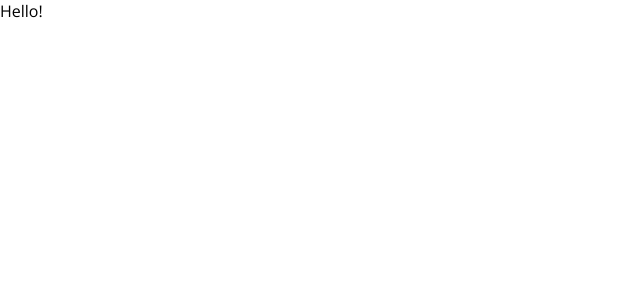
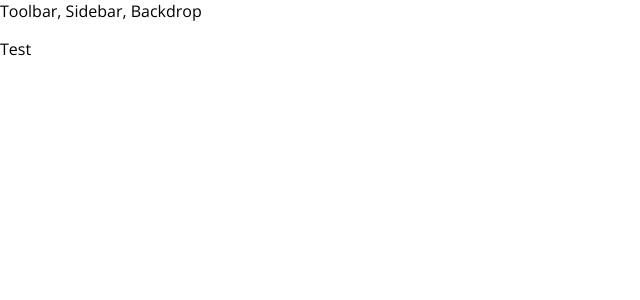
Before and after one commit to DavydovDenys/Burger_App, a React (Create React App) app: page / in a window 1280 px wide. Shown: the top 300 px of the page, without its empty margins (0-640 px from the left). Built offline with nearby package versions, Linux system fonts and the light colour scheme.

Commit message:
Creating a Layout.js component

```diff
--- a/public/index.html
+++ b/public/index.html
@@ -2,19 +2,19 @@
 <html lang="en">
   <head>
     <meta charset="utf-8" />
-    <link rel="icon" href="%PUBLIC_URL%/favicon.ico" />
+<!--    <link rel="icon" href="%PUBLIC_URL%/" />-->
     <meta name="viewport" content="width=device-width, initial-scale=1" />
     <meta name="theme-color" content="#000000" />
     <meta
       name="description"
       content="Web site created using create-react-app"
     />
-    <link rel="apple-touch-icon" href="%PUBLIC_URL%/logo192.png" />
+<!--    <link rel="apple-touch-icon" href="%PUBLIC_URL%/" />-->
     <!--
       manifest.json provides metadata used when your web app is installed on a
       user's mobile device or desktop. See https://developers.google.com/web/fundamentals/web-app-manifest/
     -->
-    <link rel="manifest" href="%PUBLIC_URL%/manifest.json" />
+<!--    <link rel="manifest" href="%PUBLIC_URL%/manifest.json" />-->
     <!--
       Notice the use of %PUBLIC_URL% in the tags above.
       It will be replaced with the URL of the `public` folder during the build.
--- a/src/App.js
+++ b/src/App.js
@@ -1,12 +1,16 @@
-import React from 'react';
+import React, {Component} from 'react';
+import Layout from "./components/Layout/Layout";
 
-
-function App() {
-  return (
-    <div >
-      Hello!
-    </div>
-  );
+class App extends Component {
+  render() {
+    return (
+      <div >
+        <Layout>
+          <p>Test</p>
+        </Layout>
+      </div>
+    );
+  }
 }
 
 export default App;
--- /dev/null
+++ b/src/components/Layout/Layout.js
@@ -0,0 +1,14 @@
+import React from "react";
+import Auxiliary from '../../hoc/Auxiliary'
+
+
+const Layout = (props) => (
+  <Auxiliary>
+    <div>Toolbar, Sidebar, Backdrop</div>
+    <main>
+      {props.children}
+    </main>
+  </Auxiliary>
+);
+
+export default Layout;
--- /dev/null
+++ b/src/hoc/Auxiliary.js
@@ -0,0 +1,3 @@
+const Auxiliary = props => props.children;
+
+export default Auxiliary;
```
Also changed, not shown: public/manifest.json.
